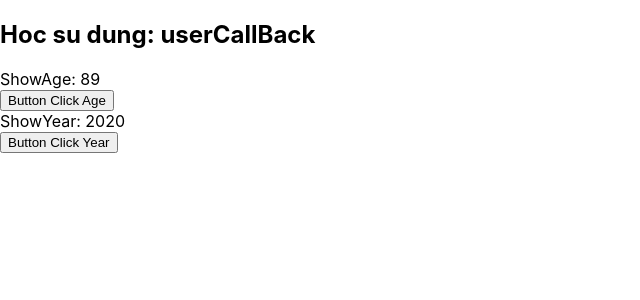
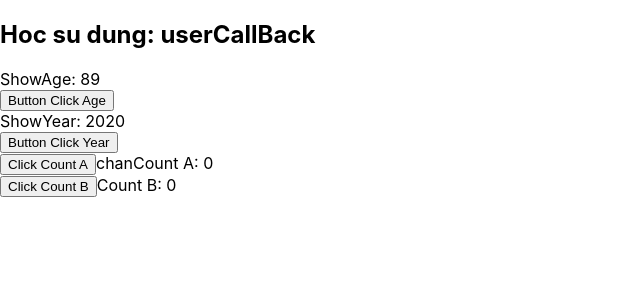
Before and after one commit to hoquangtri289/reducer, a React (Create React App) app: page / in a window 1280 px wide. Shown: the top 300 px of the page, without its empty margins (0-640 px from the left). Built offline with nearby package versions, Linux system fonts and the light colour scheme.

Commit message:
Update and Edit: many file

```diff
--- a/src/App.js
+++ b/src/App.js
@@ -4,6 +4,7 @@ import FetchOne from './coponents/fetch/FetchOne'
 import FetchMany from './coponents/fetch/FetchMany';
 import CountABCD from './coponents/count/CountABCD'
 import UseCallBack from './coponents/useCallBack/Parent';
+import Memo from './coponents/useMemo/Memo';
 
 
 let theme = {
@@ -33,6 +34,7 @@ function App(){
       {/* <Count /> */}
       {/* <CountABCD /> */}
       <UseCallBack />
+      <Memo />
       {/* <FetchOne /> */}
       {/* <FetchMany /> */}
     </MyTheme.Provider>
--- /dev/null
+++ b/src/coponents/useMemo/Memo.js
@@ -0,0 +1,54 @@
+import React, { useState, useMemo } from "react";
+
+function Memo() {
+    let [countA, setCountA] = useState(0);
+    let [countB, setCountB] = useState(0);
+
+    let handleClickCountA = () => {
+        setCountA(countA + parseInt(Math.random() * 100));
+    };
+
+    let handleClickCountB = () => {
+        setCountB(countB + Math.random() * 100);
+    };
+
+    // Chuc nang su dung useMemo
+    // Chay ti le treo may thap. Van co do tre nhat dinh.
+    // useMemo tra ve bien. Chu ko phai tra ve chuc nang
+    // no se chay lai khi bien trong dau ngoac [] co thay doi
+
+    let isSmall = useMemo(() => {
+        let i = 0;
+        while (i < 2e9) {
+            i++;
+        }
+        return countA % 2 === 0;
+    }, [countA]);
+
+    // Chuc nang ko su dung useMemo
+    // Treo may cuc cao
+
+    // let isSmall = () => {
+    //     let i = 0;
+    //     while(i < 2e9){
+    //         i++
+    //     }
+    //     return countA % 2 === 0;
+    // }
+    return (
+        <React.Fragment>
+            <div>
+                <button onClick={handleClickCountA}>Click Count A</button>
+                {isSmall ? "chan" : "le"}
+                {/* {isSmall() ? 'chan' : 'le'} */}
+                Count A: {countA}
+            </div>
+            <div>
+                <button onClick={handleClickCountB}>Click Count B</button>
+                Count B: {countB}
+            </div>
+        </React.Fragment>
+    );
+}
+
+export default Memo;
```
